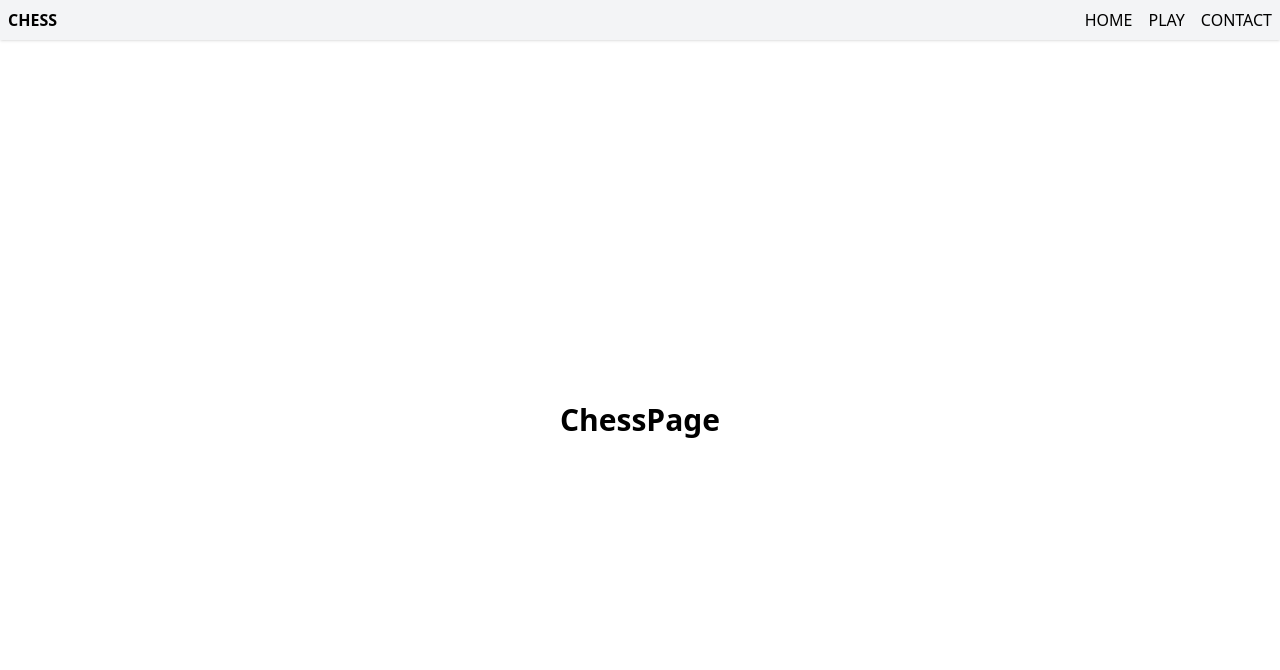
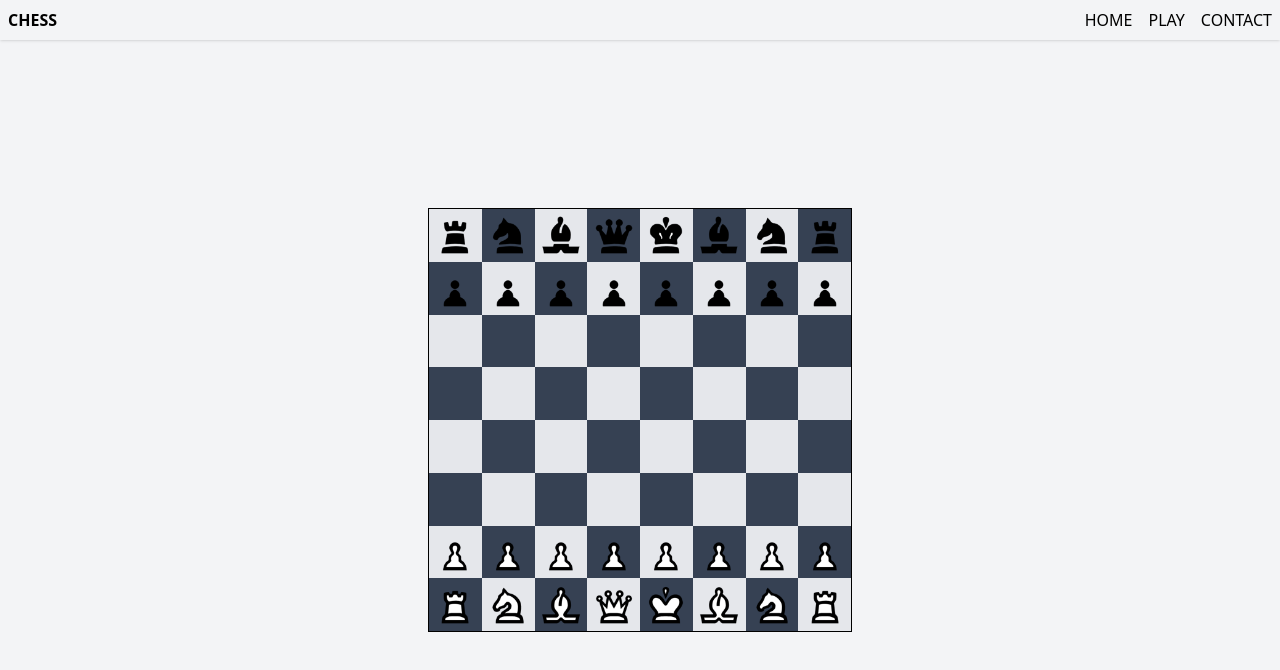
Before and after one commit to YonugJones/chess-app, a React (Vite) app: page /chess in a window 1280 px wide. Shown: the top 670 px of the page. Built offline with nearby package versions, Linux system fonts and the light colour scheme.

Commit message:
1. render board and display starting pieces

```diff
--- a/src/pages/ChessPage.tsx
+++ b/src/pages/ChessPage.tsx
@@ -1,12 +1,43 @@
-// displays chessboard game
+import { useState } from 'react'
 import Header from '../components/Header'
+import { initializeBoard } from '../engine/board'
+import type { Board, Piece } from '../engine/types'
+import { pieceImages } from '../utils/pieceImages'
 
 const ChessPage = () => {
+  const [board] = useState<Board>(initializeBoard())
+
   return (
-    <div className='min-h-screen flex flex-col'>
+    <div className='min-h-screen flex flex-col bg-gray-100'>
       <Header />
-      <div className='flex-1 flex items-center justify-center'>
-        <h1 className='text-3xl font-bold'>ChessPage</h1>
+      <div className='flex-1 flex items-center justify-center p-4'>
+        {/* Board container: max width, responsive, maintains square aspect ratio */}
+        <div className='grid grid-cols-8 grid-rows-8 w-full max-w-[424px] aspect-square border'>
+          {/* iterates over rows */}
+          {board.map((row, rowIdx) =>
+            // iterates over each quare in a row
+            row.map((piece: Piece | null, colIdx) => {
+              const isDark = (rowIdx + colIdx) % 2 === 1
+              const squareColor = isDark ? 'bg-gray-700' : 'bg-gray-200'
+              const imgSrc = piece ? pieceImages[piece.color][piece.type] : null
+
+              return (
+                <div
+                  key={`${rowIdx}-${colIdx}`}
+                  className={`${squareColor} aspect-square flex items-center justify-center`}
+                >
+                  {imgSrc && (
+                    <img
+                      src={imgSrc}
+                      alt={`${piece?.color} ${piece?.type}`}
+                      className='w-7/8 h-7/8 object-contain'
+                    />
+                  )}
+                </div>
+              )
+            })
+          )}
+        </div>
       </div>
     </div>
   )
```
Also changed, not shown: 1 other file (tests, documents, lock files or other folders).
